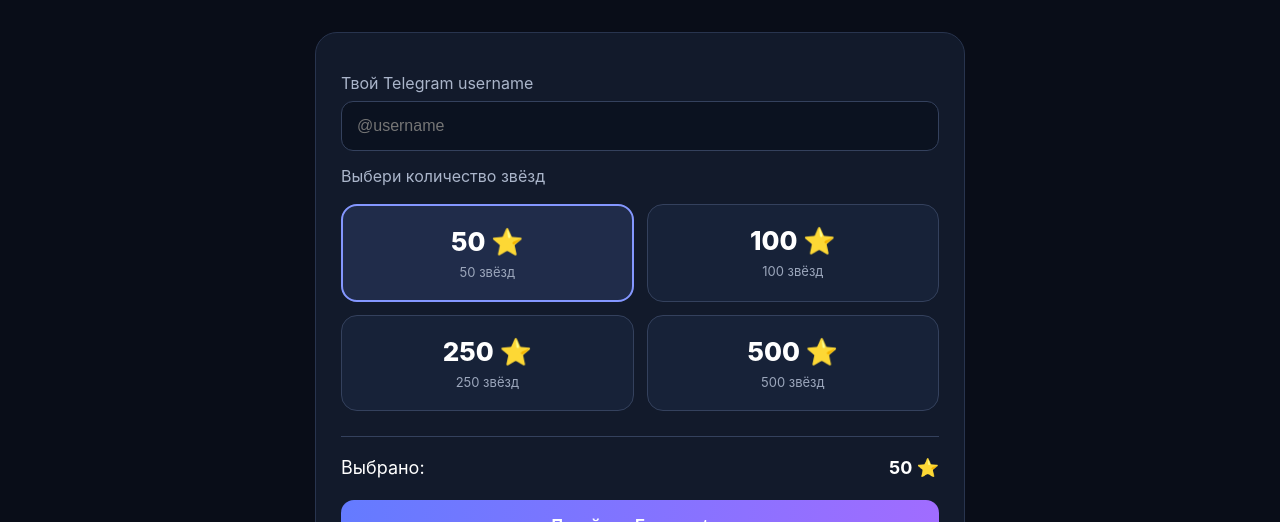
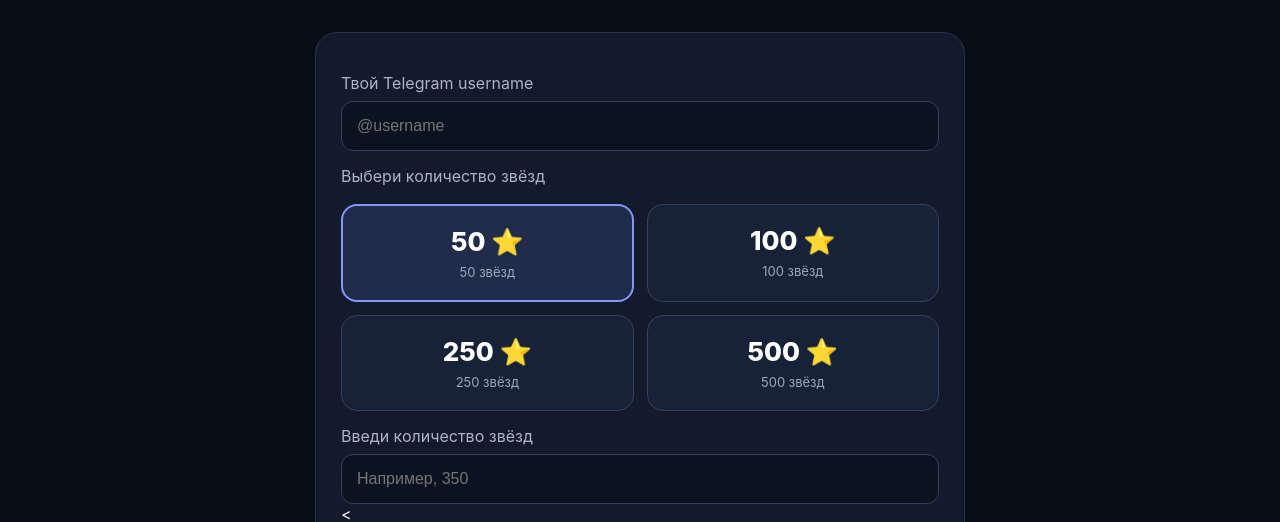
Before and after one commit to starflows-beep/telegram-stars, a plain HTML site: page index.html in a window 1280 px wide. Shown: the part 278-800 px from the top of the page. Drawn offline with Linux system fonts and the light colour scheme.

Commit message:
Update index.html

```diff
--- a/index.html
+++ b/index.html
@@ -97,11 +97,24 @@ footer{text-align:center;padding:30px;color:#78849a;font-size:13px}
     <div class="muted">500 звёзд</div>
    </div>
   </div>
+<label>Введи количество звёзд</label>
+<input
+  id="customAmount"
+  type="number"
+  min="1"
+  max="10000"
+  placeholder="Например, 350"
+  oninput="customChoose()"
+>
+  <<div class="total">
+  <span>Количество:</span>
+  <strong id="count">50 ⭐</strong>
+</div>
 
-  <div class="total">
-   <span>Выбрано:</span>
-   <strong id="count">50 ⭐</strong>
-  </div>
+<div class="total">
+  <span>К оплате:</span>
+  <strong id="price">82.50 ₽</strong>
+</div>
 
   <button onclick="buy()">Перейти к Fragment →</button>
   <div class="note">
```
